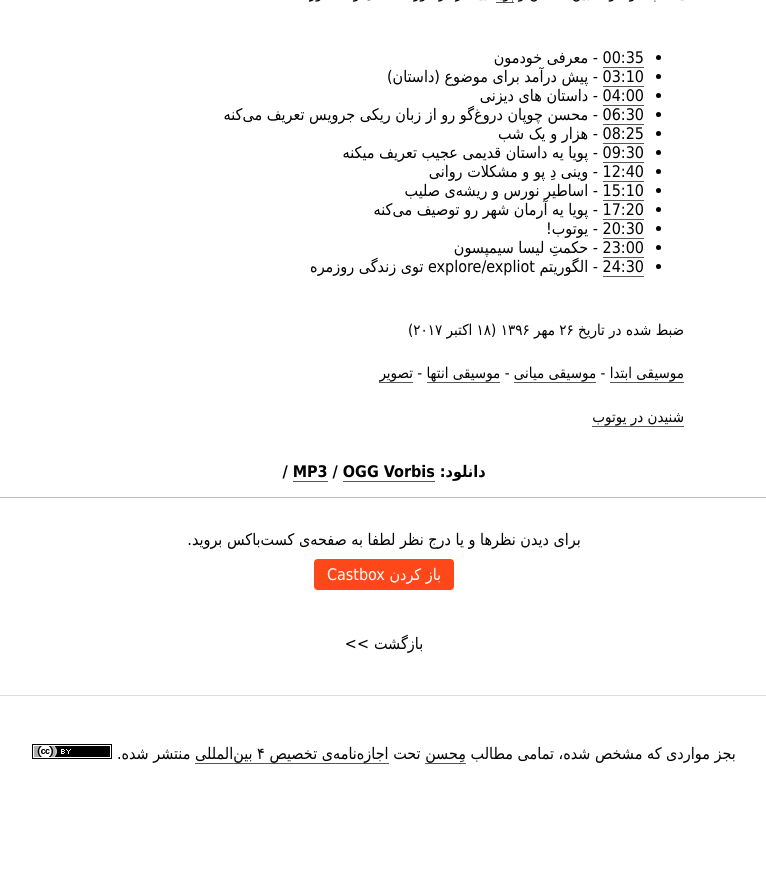
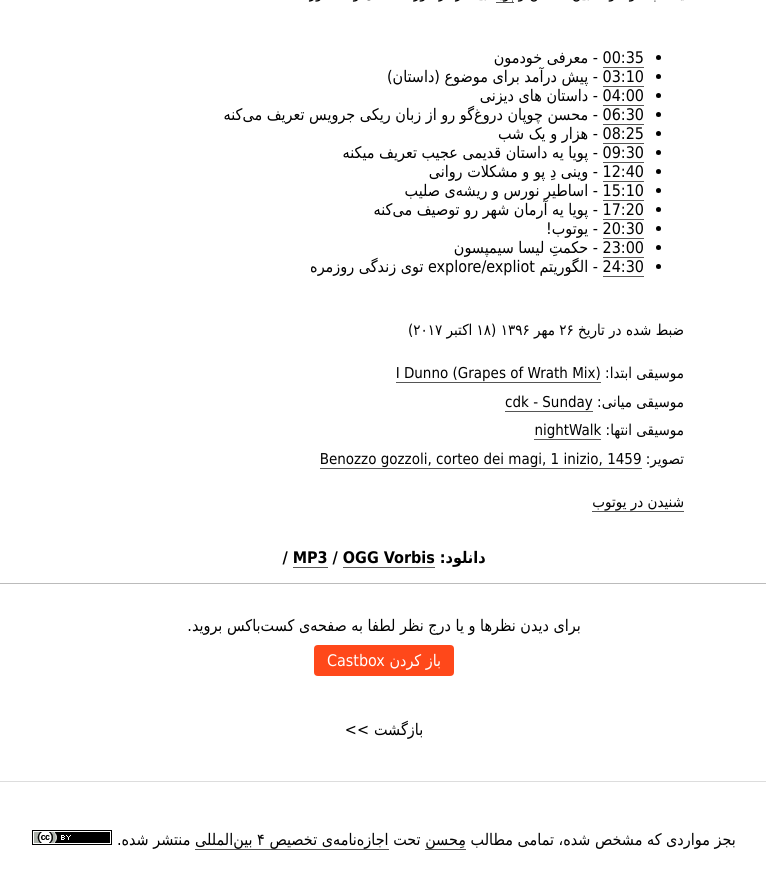
Before and after one commit to mohsend/mehsen.ir, a Jekyll site: the page built from _posts/2017-10-18-kary-myth-001.md, in a window 1280 px wide and 900 px high, scrolled down 1045 px. Shown: the top 889 px of the window, without its empty margins (256-1022 px from the left). Built offline with Jekyll 4.4.1, drawn with Linux system fonts in a browser that asks for light colours; some web fonts are replaced; before the commit the page ends 1859 px from its top, so only the background shows below that.

Commit message:
ADD names of music used

```diff
--- a/_posts/2017-10-18-kary-myth-001.md
+++ b/_posts/2017-10-18-kary-myth-001.md
@@ -40,9 +40,9 @@ video:
 
 ضبط شده در تاریخ ۲۶ مهر ۱۳۹۶ (۱۸ اکتبر ۲۰۱۷)
 
-[موسیقی ابتدا](http://ccmixter.org/files/jlbrock44/56346) -
-[موسیقی میانی](http://ccmixter.org/files/cdk/53755) -
-[موسیقی انتها](http://ccmixter.org/files/airtone/56520) -
-[تصویر](https://commons.wikimedia.org/wiki/File:Benozzo_gozzoli,_corteo_dei_magi,_1_inizio,_1459,_16.JPG)
+موسیقی ابتدا: [I Dunno (Grapes of Wrath Mix)](http://ccmixter.org/files/jlbrock44/56346)
+موسیقی میانی: [cdk - Sunday](http://ccmixter.org/files/cdk/53755)
+موسیقی انتها: [nightWalk](http://ccmixter.org/files/airtone/56520)
+تصویر: [Benozzo gozzoli, corteo dei magi, 1 inizio, 1459](https://commons.wikimedia.org/wiki/File:Benozzo_gozzoli,_corteo_dei_magi,_1_inizio,_1459,_16.JPG)
 
 [شنیدن در یوتوب](https://www.youtube.com/watch?v=AzV1yaQEmkE)
```
